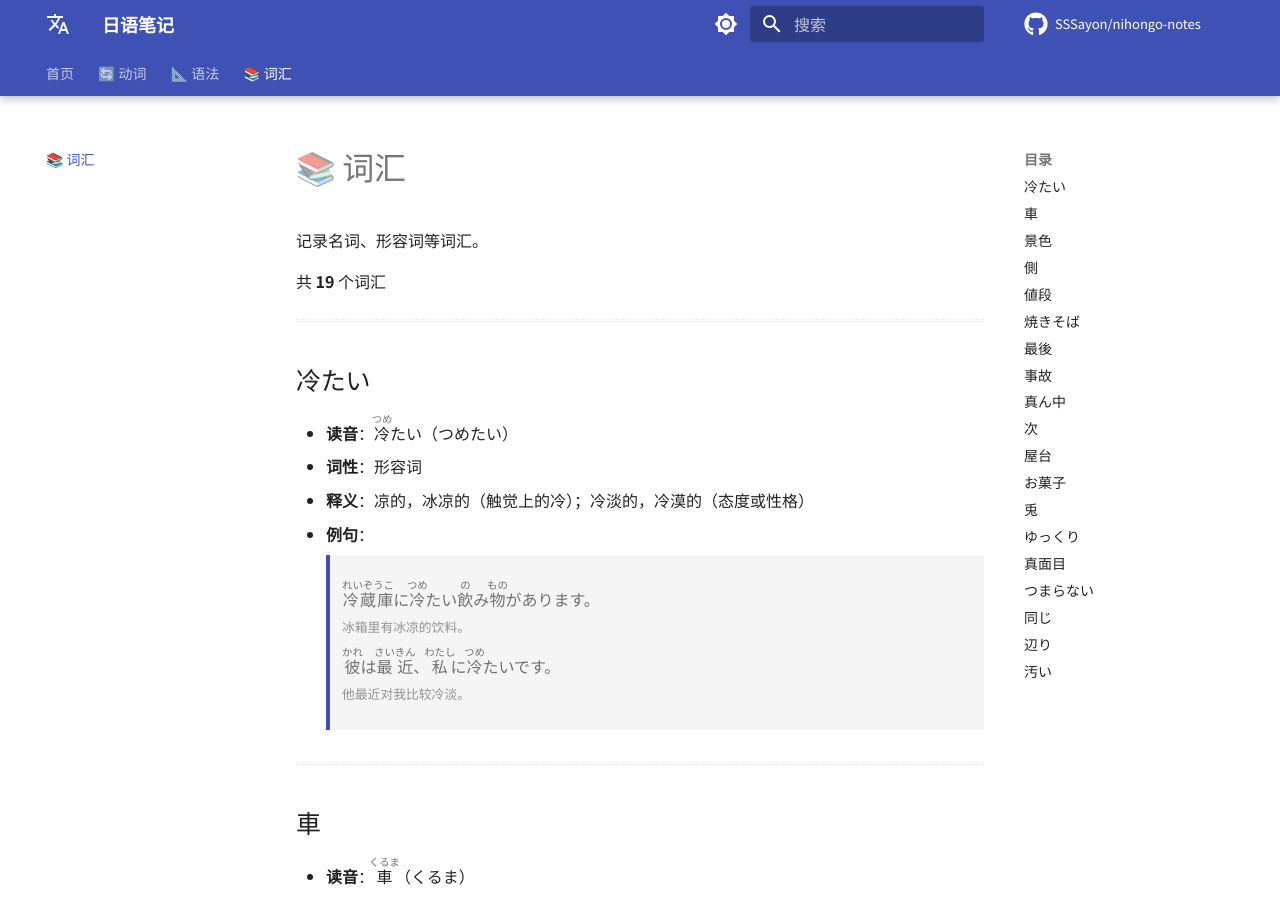
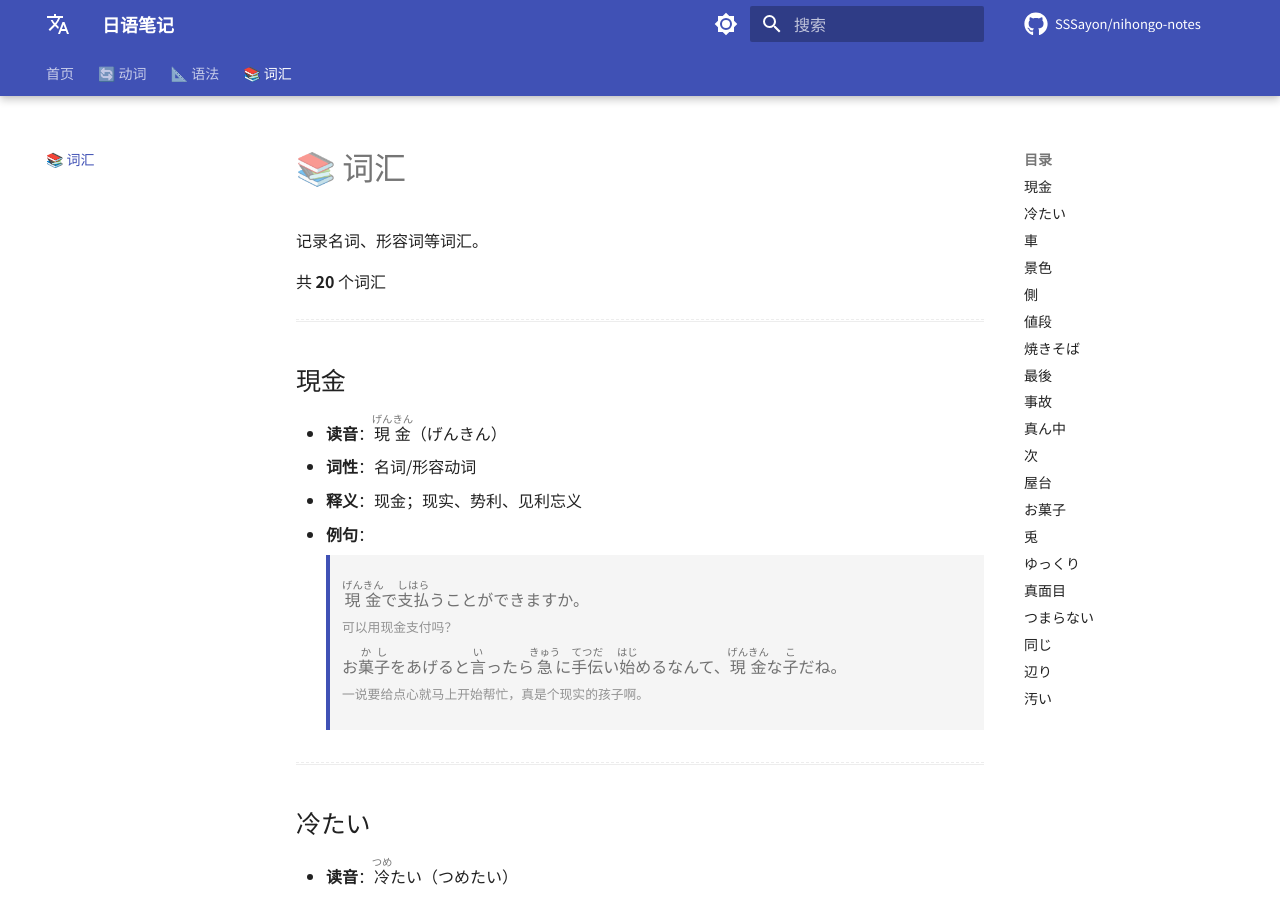
Before and after one commit to SSSayon/nihongo-notes, an MkDocs documentation site: the page built from docs/vocabulary.md, in a window 1280 px wide and 900 px high. Built offline with MkDocs 1.6.1 and Material for MkDocs 9.7.7, drawn with Linux system fonts in a browser that asks for light colours; comment, search, counter and statistics services are not loaded.

Commit message:
chore: update site content

```diff
--- a/docs/vocabulary.md
+++ b/docs/vocabulary.md
@@ -2,7 +2,27 @@
 
 记录名词、形容词等词汇。
 
-共 **19** 个词汇
+共 **20** 个词汇
+
+---
+
+## 現金
+
+- **读音**：<ruby>現金<rt>げんきん</rt></ruby>（げんきん）
+- **词性**：名词/形容动词
+- **释义**：现金；现实、势利、见利忘义
+
+- **例句**：
+
+    > <div class="example-box">
+    > <ruby>現金<rt>げんきん</rt></ruby>で<ruby>支払<rt>しはら</rt></ruby>うことができますか。
+    > <br><small>可以用现金支付吗？</small>
+    > </div>
+
+    > <div class="example-box">
+    > お<ruby>菓子<rt>かし</rt></ruby>をあげると<ruby>言<rt>い</rt></ruby>ったら<ruby>急<rt>きゅう</rt></ruby>に<ruby>手伝<rt>てつだ</rt></ruby>い<ruby>始<rt>はじ</rt></ruby>めるなんて、<ruby>現金<rt>げんきん</rt></ruby>な<ruby>子<rt>こ</rt></ruby>だね。
+    > <br><small>一说要给点心就马上开始帮忙，真是个现实的孩子啊。</small>
+    > </div>
 
 ---
 
```
Also changed, not shown: docs/index.md (+3 -3 lines), docs/verbs.md (+9 -0 lines), 2 other files.
